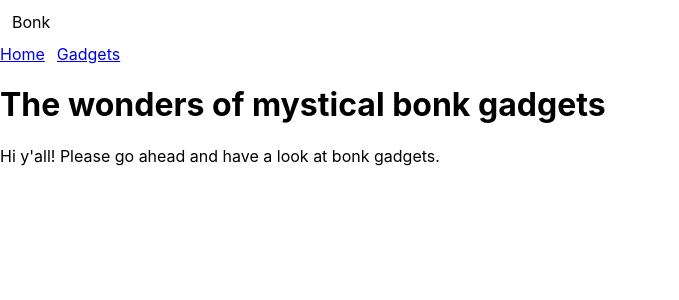
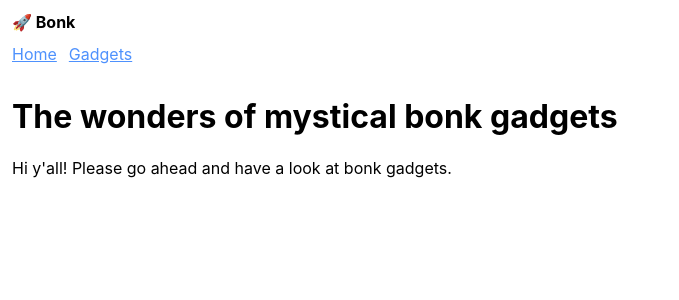
Before and after one commit to mikkotenni/bonk, a React (Create React App) app: page / in a window 1280 px wide. Shown: the top 300 px of the page, without its empty margins (0-679 px from the left). Built offline with nearby package versions, Linux system fonts and the light colour scheme.

Commit message:
feat: app styles

```diff
--- a/src/App.js
+++ b/src/App.js
@@ -1,14 +1,22 @@
 import styled from "styled-components";
 import { BrowserRouter as Router, Link } from "react-router-dom";
-import { QueryClient, QueryClientProvider } from '@tanstack/react-query';
+import { QueryClient, QueryClientProvider } from "@tanstack/react-query";
 import AppRoutes from "./AppRoutes";
 
 const Header = styled.header`
-  padding: 12px;
+  padding: 12px 12px 0;
+  font-weight: bold;
 `;
 const Navigation = styled.nav`
+  padding: 12px 12px 0;
   display: flex;
   gap: 12px;
+  & > a {
+    color: #4e91fd;
+  }
+`;
+const Main = styled.main`
+  padding: 12px;
 `;
 
 const queryClient = new QueryClient();
@@ -21,13 +29,15 @@ const queryClient = new QueryClient();
 function App() {
   return (
     <QueryClientProvider client={queryClient}>
-      <Header data-testid="app-header">Bonk</Header>
+      <Header data-testid="app-header">🚀 Bonk</Header>
       <Router>
         <Navigation>
           <Link to="/">Home</Link>
           <Link to="/gadgets">Gadgets</Link>
         </Navigation>
-        <AppRoutes />
+        <Main>
+          <AppRoutes />
+        </Main>
       </Router>
     </QueryClientProvider>
   );
```
